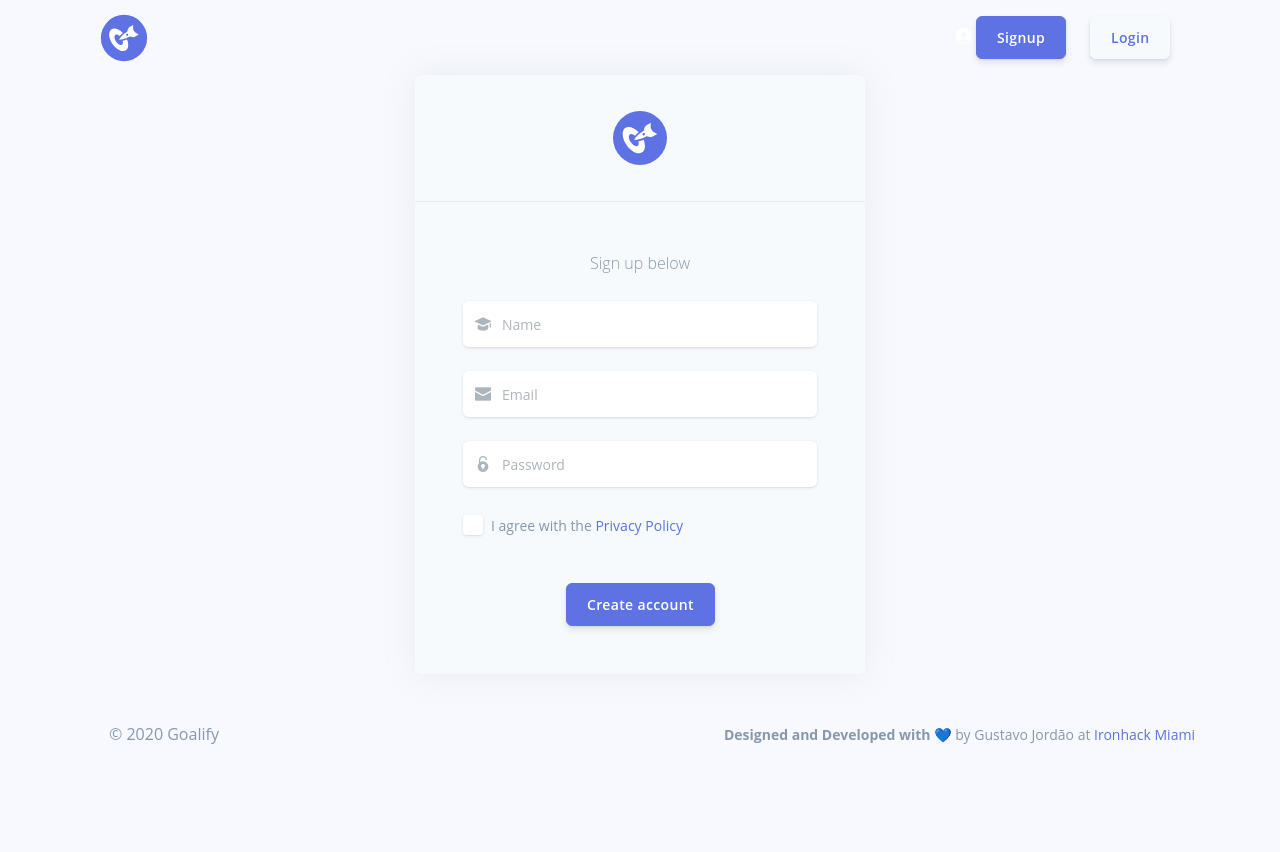
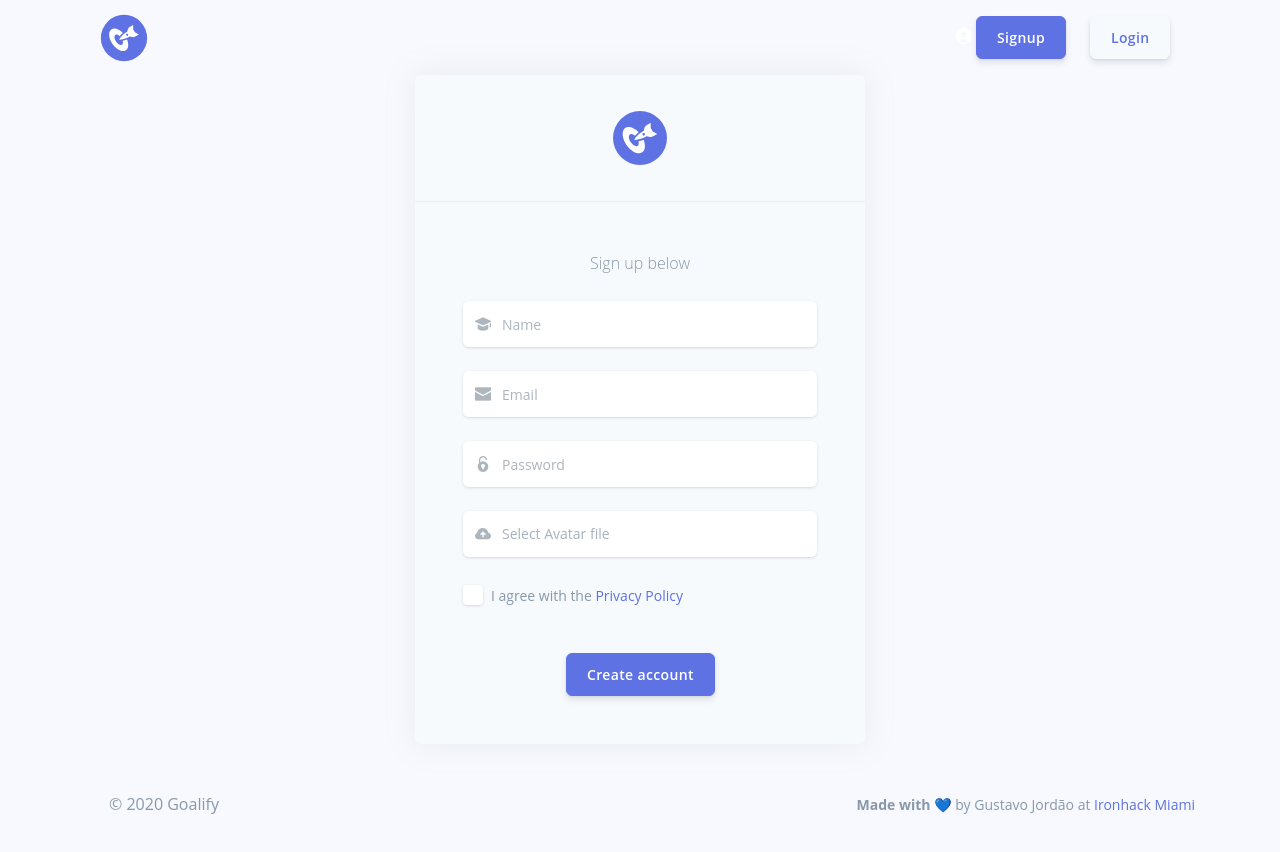
Before and after one commit to gustavofjordao021/Project-Module3-Goalify-FrontEnd, a React (Create React App) app: page /signup in a window 1280 px wide. Shown: the top 852 px of the page. Before the commit the page ends 800 px from the top, so only its background shows below. Built offline with nearby package versions, Linux system fonts and the light colour scheme; no server answers.

Commit message:
UI fixes on Signup page

```diff
--- a/src/components/Footer/Footer.js
+++ b/src/components/Footer/Footer.js
@@ -18,7 +18,7 @@ class Login extends React.Component {
               <Col xl="6">
                 <div className="copyright text-xl-right text-muted pl-4 text-size">
                   <b>
-                    Designed and Developed with{" "}
+                    Made with{" "}
                     <span id="main-cta goal-list" role="img" aria-label="love">
                       💙
                     </span>{" "}
--- a/src/components/Signup/Signup.css
+++ b/src/components/Signup/Signup.css
@@ -13,3 +13,59 @@
   justify-content: center;
   align-items: center;
 }
+
+.custom-file-input {
+  width: 88%;
+}
+
+.custom-file-input::-webkit-file-upload-button {
+  visibility: hidden;
+}
+.custom-file-input::before {
+  width: 100%;
+  height: 100%;
+  content: "Select some files";
+  display: inline-block;
+  background: #ffffff;
+  border: 1px solid #999;
+  border-radius: 3px;
+  padding: 5px 8px;
+  outline: none;
+  white-space: nowrap;
+  -webkit-user-select: none;
+  cursor: pointer;
+  text-shadow: 1px 1px #fff;
+  font-weight: 700;
+  font-size: 10pt;
+}
+.custom-file-input:hover::before {
+  border-color: black;
+}
+.custom-file-input:active::before {
+  background: #ffffff;
+}
+
+.display-flex {
+  display: flex;
+  justify-content: left;
+  align-items: center;
+  flex-wrap: wrap;
+  background: #ffffff;
+}
+
+.input-text {
+  font-size: 0.875rem;
+  color: #8898aa;
+  opacity: 0.75;
+  font-weight: 500;
+  margin-bottom: 0;
+  margin-left: 39px;
+  position: absolute;
+}
+
+.custom-spacing {
+  width: 100%;
+  display: flex;
+  justify-content: left;
+  align-items: center;
+}
--- a/src/components/Signup/Signup.js
+++ b/src/components/Signup/Signup.js
@@ -1,10 +1,10 @@
 import React from "react";
-import { Redirect } from 'react-router-dom';
-import { AuthContext } from '../../context/index';
+import { Redirect } from "react-router-dom";
+import { AuthContext } from "../../context/index";
 
-import UserNavbar from '../Navbar/HomeNavBar/HomeNavBar';
+import UserNavbar from "../Navbar/HomeNavBar/HomeNavBar";
 
-import './Signup.css';
+import "./Signup.css";
 
 import {
   Alert,
@@ -20,33 +20,39 @@ import {
   InputGroupText,
   InputGroup,
   Row,
-  Col
+  Col,
 } from "reactstrap";
 
 const Signup = () => {
   return (
     <AuthContext.Consumer>
-        {context => {
+      {(context) => {
         const {
           formSignup: { username, email, password },
           errorMessage,
           successMessage,
-            isLoggedIn
+          isLoggedIn,
         } = context.state;
 
         const { handleSignupInput, handleSignupSubmit } = context;
         return (
           <>
             {isLoggedIn ? (
-              <Redirect to='/app' />
+              <Redirect to="/app" />
             ) : (
               <>
-            <UserNavbar/>
+                <UserNavbar />
                 <Container id="signup-container">
-                <Card id="signup-card" className="bg-secondary shadow border-0 ">
+                  <Card
+                    id="signup-card"
+                    className="bg-secondary shadow border-0 "
+                  >
                     <CardHeader className="bg-transparent brand-logo">
                       <div className="text-muted mt-2 mb-2 brand-logo">
-                      <img src={require("../../assets/img/brand/logo-goalify.svg")} alt="brand-logo"/>
+                        <img
+                          src={require("../../assets/img/brand/logo-goalify.svg")}
+                          alt="brand-logo"
+                        />
                       </div>
                     </CardHeader>
                     <CardBody className="px-lg-5 py-lg-5">
@@ -62,11 +68,11 @@ const Signup = () => {
                               </InputGroupText>
                             </InputGroupAddon>
                             <Input
-                            id='username'
-                            name='username'
-                            type='text'
+                              id="username"
+                              name="username"
+                              type="text"
                               value={username}
-                            placeholder='Name'
+                              placeholder="Name"
                               autoComplete="username"
                               onChange={handleSignupInput}
                             />
@@ -80,11 +86,11 @@ const Signup = () => {
                               </InputGroupText>
                             </InputGroupAddon>
                             <Input
-                            id='email'
-                            name='email'
-                            type='email'
+                              id="email"
+                              name="email"
+                              type="email"
                               value={email}
-                            placeholder='Email'
+                              placeholder="Email"
                               autoComplete="email"
                               onChange={handleSignupInput}
                             />
@@ -98,14 +104,35 @@ const Signup = () => {
                               </InputGroupText>
                             </InputGroupAddon>
                             <Input
-                            id='password'
-                            name='password'
-                            type='password'
+                              id="password"
+                              name="password"
+                              type="password"
                               value={password}
-                            placeholder='Password'
+                              placeholder="Password"
                               autoComplete="current-password"
                               onChange={handleSignupInput}
                             />
+                          </InputGroup>
+                        </FormGroup>
+                        <FormGroup>
+                          <InputGroup className="input-group-alternative display-flex">
+                            <InputGroupAddon addonType="prepend">
+                              <InputGroupText className="input-group-text custom-spacing">
+                                <i className="ni ni-cloud-upload-96" />
+                              </InputGroupText>
+                            </InputGroupAddon>
+                            <Input
+                              id="avatar"
+                              name="avatar"
+                              type="file"
+                              className="custom-file-input"
+                              value={password}
+                              placeholder="Avatar"
+                              onChange={handleSignupInput}
+                            ></Input>
+                            <p className="text-muted input-text">
+                              Select Avatar file
+                            </p>
                           </InputGroup>
                         </FormGroup>
                         <Row className="my-4">
@@ -122,7 +149,10 @@ const Signup = () => {
                               >
                                 <span className="text-muted">
                                   I agree with the{" "}
-                                <a href="#pablo" onClick={e => e.preventDefault()}>
+                                  <a
+                                    href="#pablo"
+                                    onClick={(e) => e.preventDefault()}
+                                  >
                                     Privacy Policy
                                   </a>
                                 </span>
@@ -130,9 +160,19 @@ const Signup = () => {
                             </div>
                           </Col>
                         </Row>
-                      {errorMessage ? <Alert color="danger">{errorMessage}</Alert> : successMessage ? <Alert color="success">{successMessage}</Alert> : <span></span>}
+                        {errorMessage ? (
+                          <Alert color="danger">{errorMessage}</Alert>
+                        ) : successMessage ? (
+                          <Alert color="success">{successMessage}</Alert>
+                        ) : (
+                          <span></span>
+                        )}
                         <div className="text-center">
-                        <Button className="mt-4" color="primary" type="submit">
+                          <Button
+                            className="mt-4"
+                            color="primary"
+                            type="submit"
+                          >
                             Create account
                           </Button>
                         </div>
@@ -147,6 +187,6 @@ const Signup = () => {
       }}
     </AuthContext.Consumer>
   );
-}
+};
 
 export default Signup;
```
Lines whose indentation alone changed are shown as unchanged.
